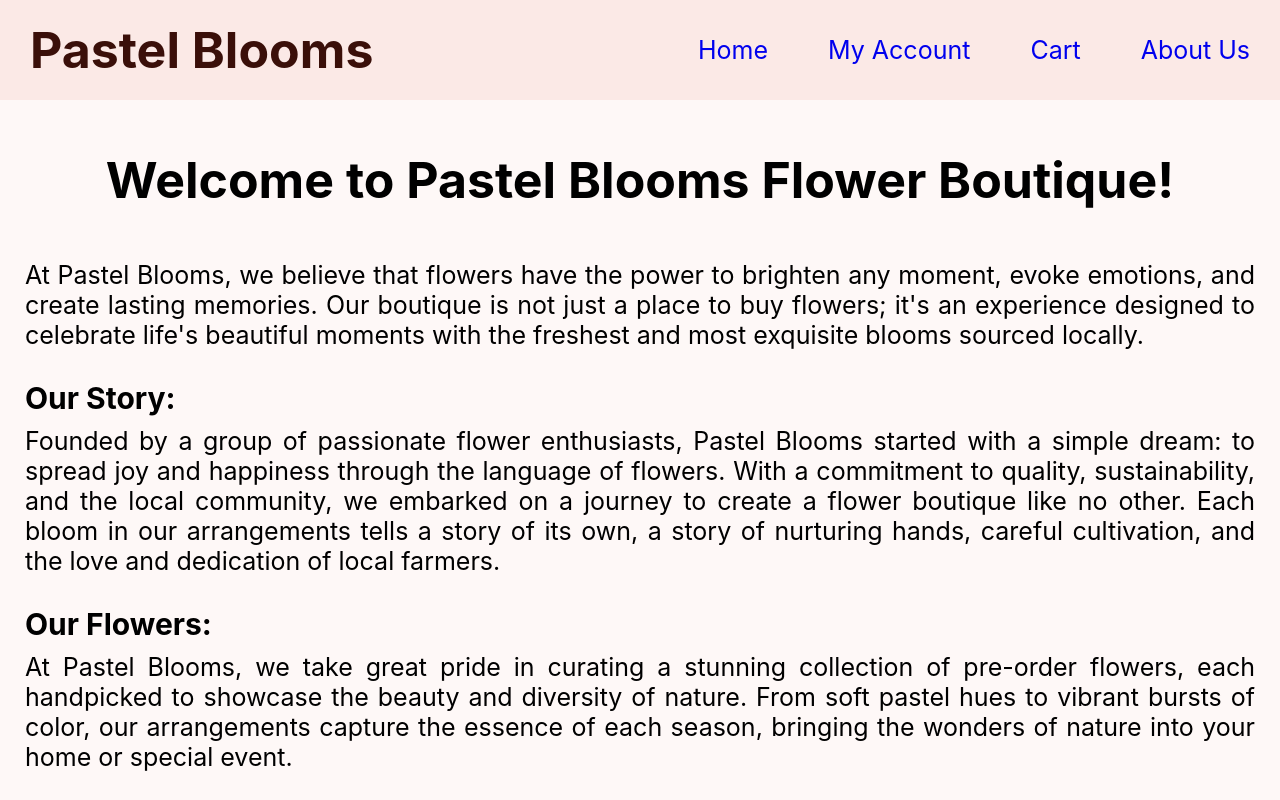
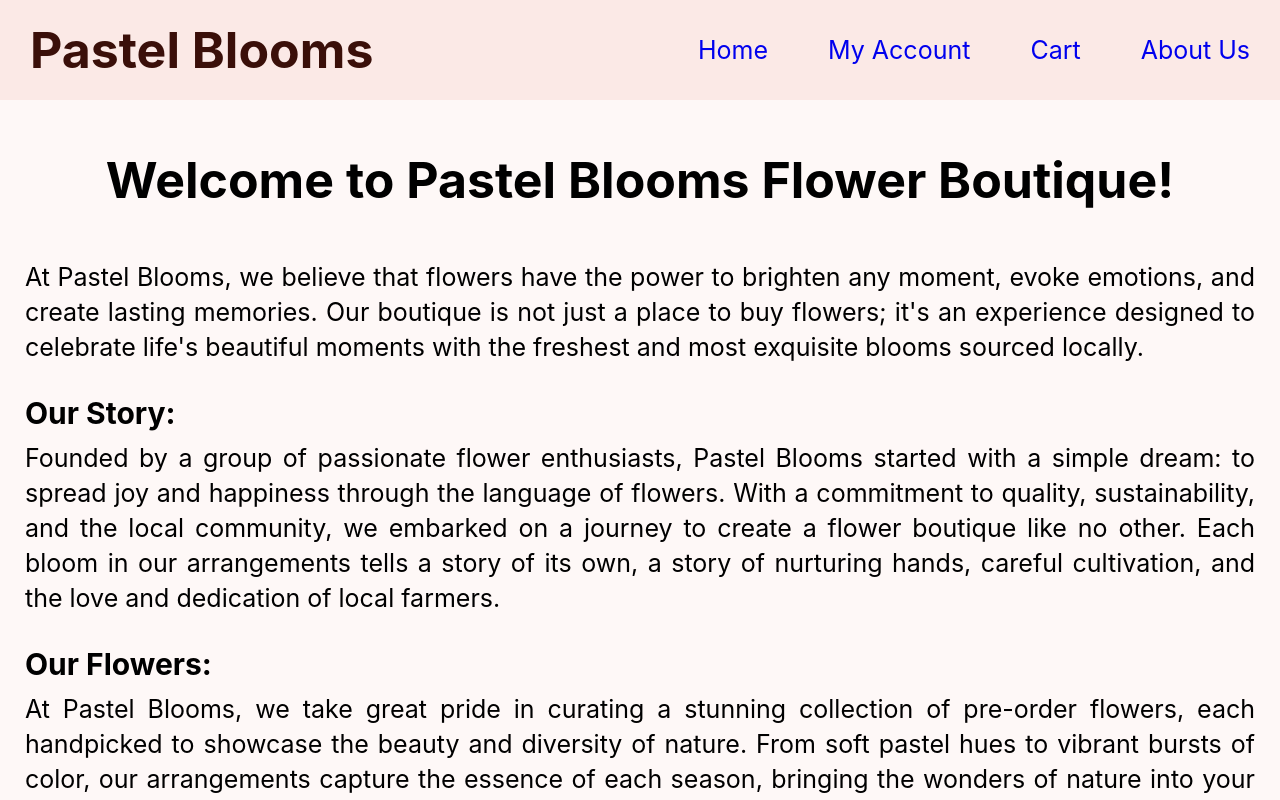
Before and after one commit to maymyatnoehtet/pastel_blooms, a React (Create React App) app in the folder pastel-blooms/: page /about in a window 1280 px wide. Shown: the top 800 px of the page. Built offline with nearby package versions, Linux system fonts and the light colour scheme.

Commit message:
clean the code

```diff
--- a/pastel-blooms/src/App.css
+++ b/pastel-blooms/src/App.css
@@ -157,4 +157,5 @@ html {
   padding-top: 1rem;
   font-size: 2.5rem;
   text-align: justify;
+  line-height: 3.5rem;
 }
```
Also changed, not shown: pastel-blooms/src/App.js (+0 -15 lines).
